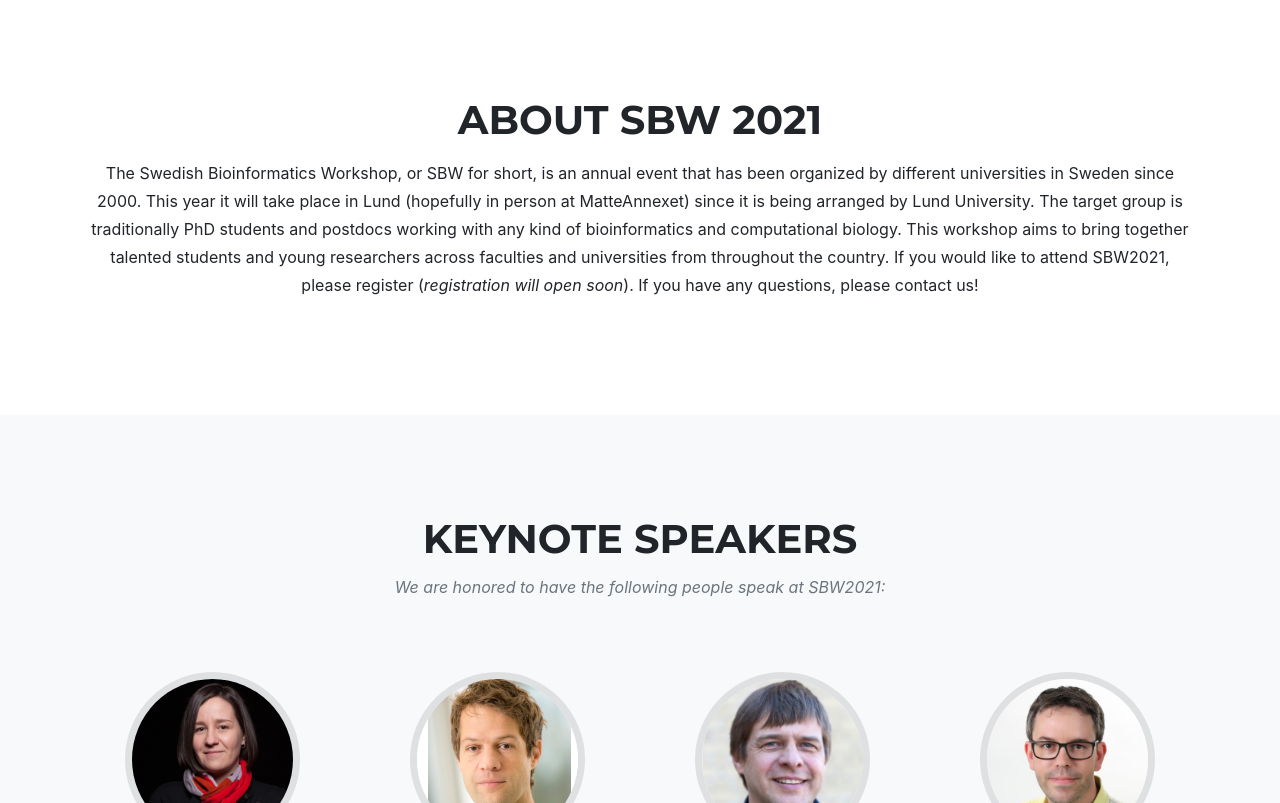
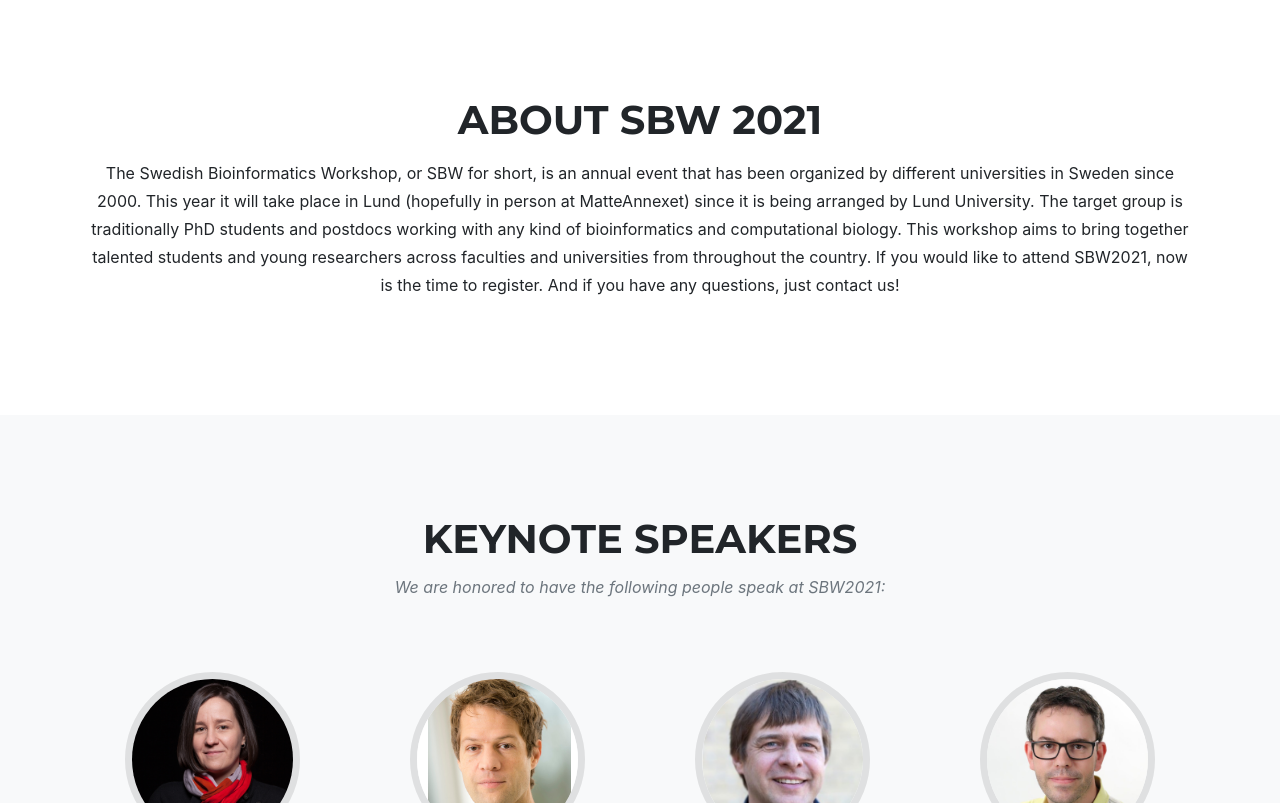
Before and after one commit to SBW-lund/SBW-lund.github.io, a Jekyll site: the page built from index.md, in a window 1280 px wide and 900 px high, scrolled down 833 px, cut to the strip 97-900 px from the top of the window. Built offline with Jekyll 4.4.1, drawn with Linux system fonts in a browser that asks for light colours; some web fonts are replaced.

Commit message:
Change to open registration

```diff
--- a/_includes/about_text.md
+++ b/_includes/about_text.md
@@ -1 +1 @@
-The Swedish Bioinformatics Workshop, or SBW for short, is an annual event that has been organized by different universities in Sweden since 2000. This year it will take place in Lund (hopefully in person at MatteAnnexet) since it is being arranged by Lund University. The target group is traditionally PhD students and postdocs working with any kind of bioinformatics and computational biology. This workshop aims to bring together talented students and young researchers across faculties and universities from throughout the country. If you would like to attend SBW2021, please register (*registration will open soon*). If you have any questions, please contact us!
+The Swedish Bioinformatics Workshop, or SBW for short, is an annual event that has been organized by different universities in Sweden since 2000. This year it will take place in Lund (hopefully in person at MatteAnnexet) since it is being arranged by Lund University. The target group is traditionally PhD students and postdocs working with any kind of bioinformatics and computational biology. This workshop aims to bring together talented students and young researchers across faculties and universities from throughout the country. If you would like to attend SBW2021, now is the time to register. And if you have any questions, just contact us!
```
